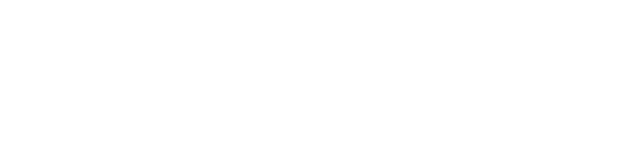
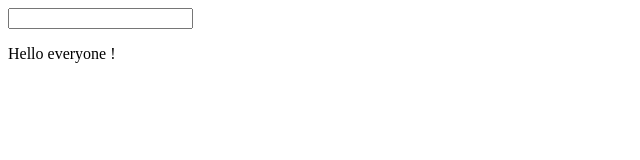
Before and after one commit to ii02735/vueJSLearning, a plain HTML site: page index.html in a window 1280 px wide. Shown: the whole page, without its empty margins (0-640 px from the left). Drawn offline with Linux system fonts and the light colour scheme.

Commit message:
Quick event for input event

```diff
--- a/index.html
+++ b/index.html
@@ -5,7 +5,30 @@
 	<meta charset="utf-8">
 </head>
 <body>
+	<div id="application">
+	  <input type="text" v-on:input="changeTitle"> <!--VueJS will now create an event for input with v-on directive, and will execute changeTitle when it will be triggered -->
+	  <!--The event that must be triggered is a method called changeTitle-->
+	  <p>
+	    {{ title }}
+	  </p>
+	</div>
+	<script src="vue.js"></script>
+	<script>
 
-	<script src="vue.js"></script>
+	new Vue({
+			el: "#application",
+		  data:{
+		  	title: "Hello everyone !"
+		  },
+		  //because an event listener is bound with v-on, JS passes automatically an event object
+		  methods: {
+		  	changeTitle: function(event){
+		  	//this refers directly to data elements
+		    this.title = event.target.value; //the target is the input
+		  	}
+		  }
+		});
+
+	</script>
 </body>
 </html>
```
